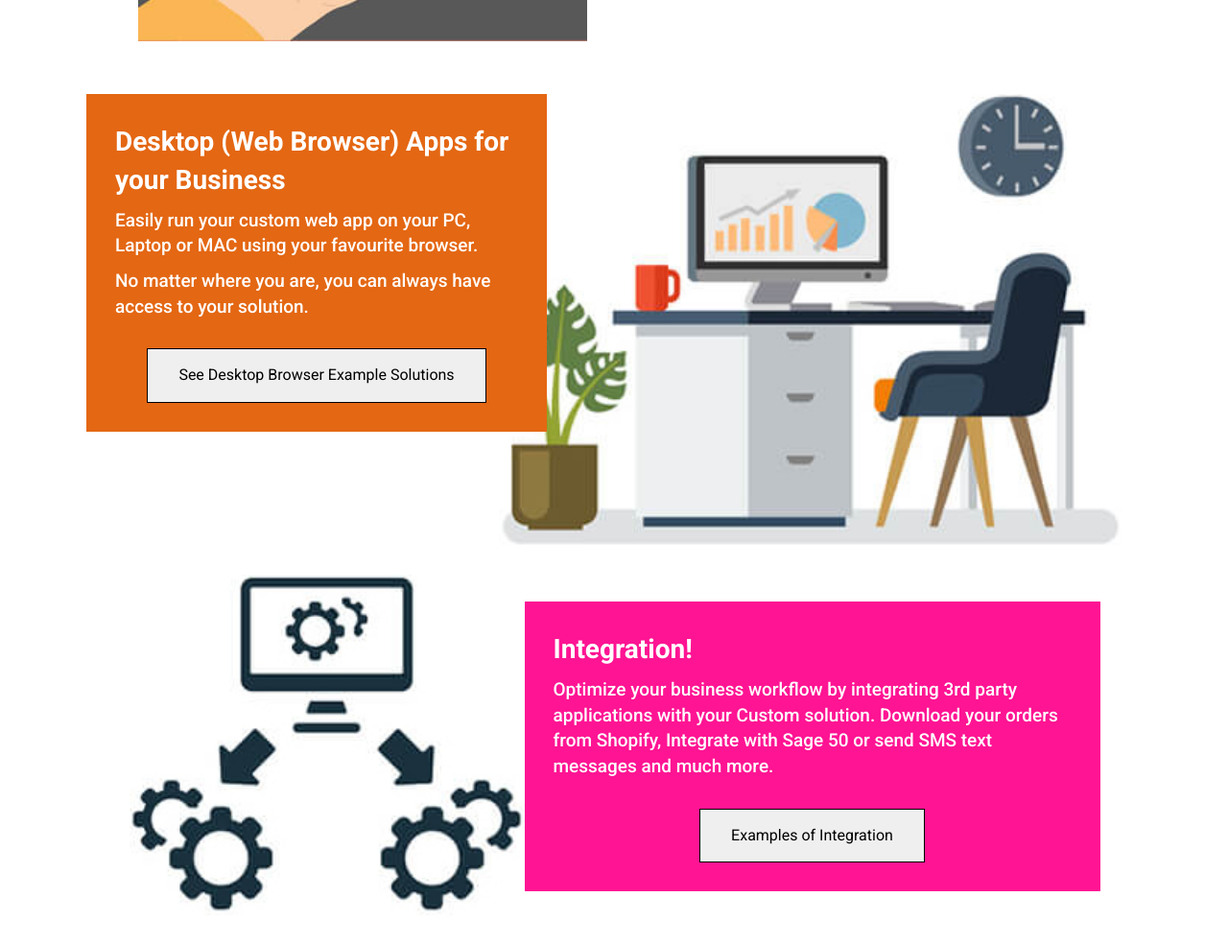
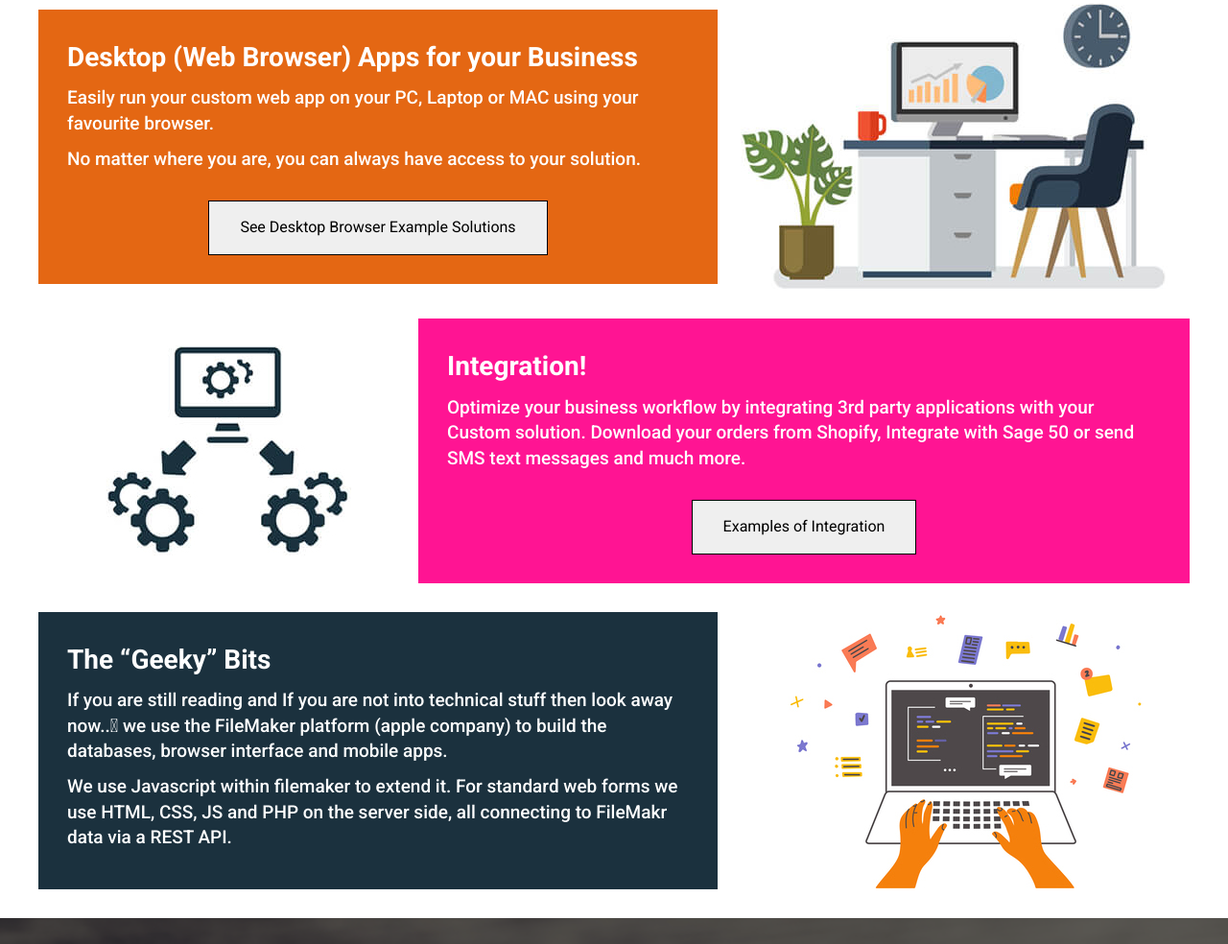
Before and after one commit to Yevhenii-20/reactapps-couk, a plain HTML site: page index.html in a window 1280 px wide. Shown: the part 1341-2325 px from the top of the page at 96% size. Drawn offline with nearby package versions, Linux system fonts and the light colour scheme.

Commit message:
Add files via upload

```diff
--- a/css/style.css
+++ b/css/style.css
@@ -182,7 +182,62 @@ a {
     flex-direction: column;
 }
 
-.business-mobile-frame {
+
+.business-mobile-frame .frame-text-block {
+    background: #2374A9;
+}
+
+.desktop-app-frame .frame-text-block {
+    background: #E46713;
+}
+
+.integration-frame .frame-text-block {
+    background: #ff1493;
+}
+
+.geeky-frame .frame-text-block {
+    background: #1b313e;
+}
+
+.desktop-app-frame, .geeky-frame {
+    justify-content: space-between;
+    align-items: center;
+}
+
+.desktop-app-frame .frame-text-block, .geeky-frame .frame-text-block{
+    width: 59%;
+}
+
+.desktop-app-frame .frame-img-block, .geeky-frame .frame-img-block{
+    width: 39%;
+}
+
+.geeky-frame .frame-img-block {
+    text-align: center;
+}
+
+.integration-frame {
+    align-items: center;
+}
+
+.integration-frame .frame-img-block {
+    text-align: center;
+}
+
+.frame-block {
+    width: 100%;
+    display: flex;
+    margin-bottom: 30px;
+}
+
+
+
+
+
+
+
+
+/*.business-mobile-frame {
     align-items: center;
     justify-content: center;
 }
@@ -274,7 +329,7 @@ a {
     position: relative;
     z-index: 1;
     margin-left: -50px;
-}
+}*/
 
 .frame-block {
     width: 100%;
@@ -306,11 +361,15 @@ a {
     margin: 0 auto;
     margin-top: 20px;
     width: fit-content;
+    border-radius: 0px;
+    transition: 0.5s;
 }
 
 .frame-block .button-main:hover {
     background: #efefef;
     color: #000;
+    border-radius: 20px;
+    transition: 0.5s;
 }
 
 /* CONTACT SECTION */
@@ -322,6 +381,7 @@ a {
     background-repeat: no-repeat;
     background-size: cover;
     text-align: center;
+    margin: 0 auto;
 }
 
 .opacity-contact {
```
